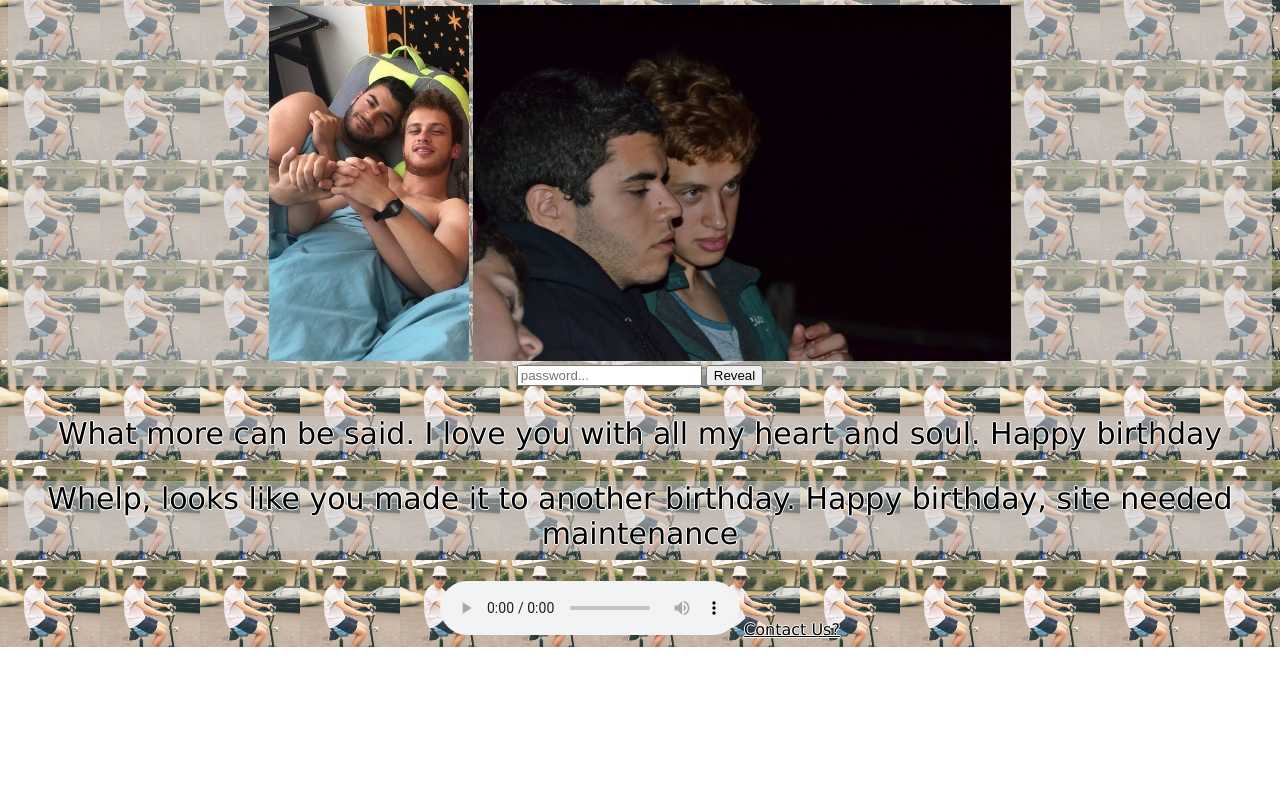
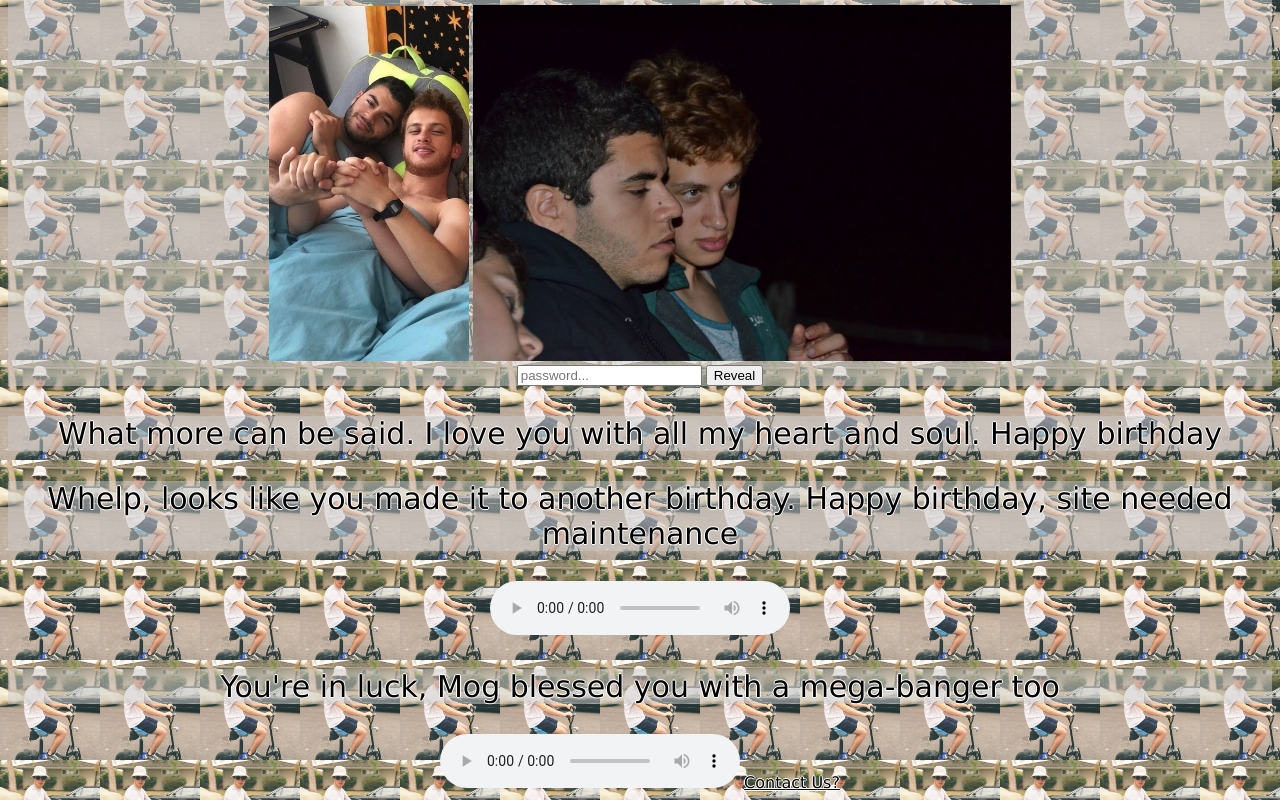
Before and after one commit to omrihq/hagshan, a plain HTML site: page index.html in a window 1280 px wide. Shown: the part 1040-1840 px from the top of the page. Before the commit the page ends 1687 px from the top, so only its background shows below. Drawn offline with Linux system fonts and the light colour scheme.

Commit message:
Add ShanMogs megabanger

```diff
--- a/index.html
+++ b/index.html
@@ -101,6 +101,12 @@ img {
     <source src="assets/RentFree.mp3" type="audio/mpeg">
   </audio>
 
+  <p id="text">You're in luck, Mog blessed you with a mega-banger too</p>
+  <audio controls>
+    <source src="assets/Itchy.mp3" type="audio/mpeg">
+  </audio>
+
+
   <a id="contact" href="facetime:4088387889" style="font-size:16px">Contact Us?</a>
 </body>
 </html>
```
